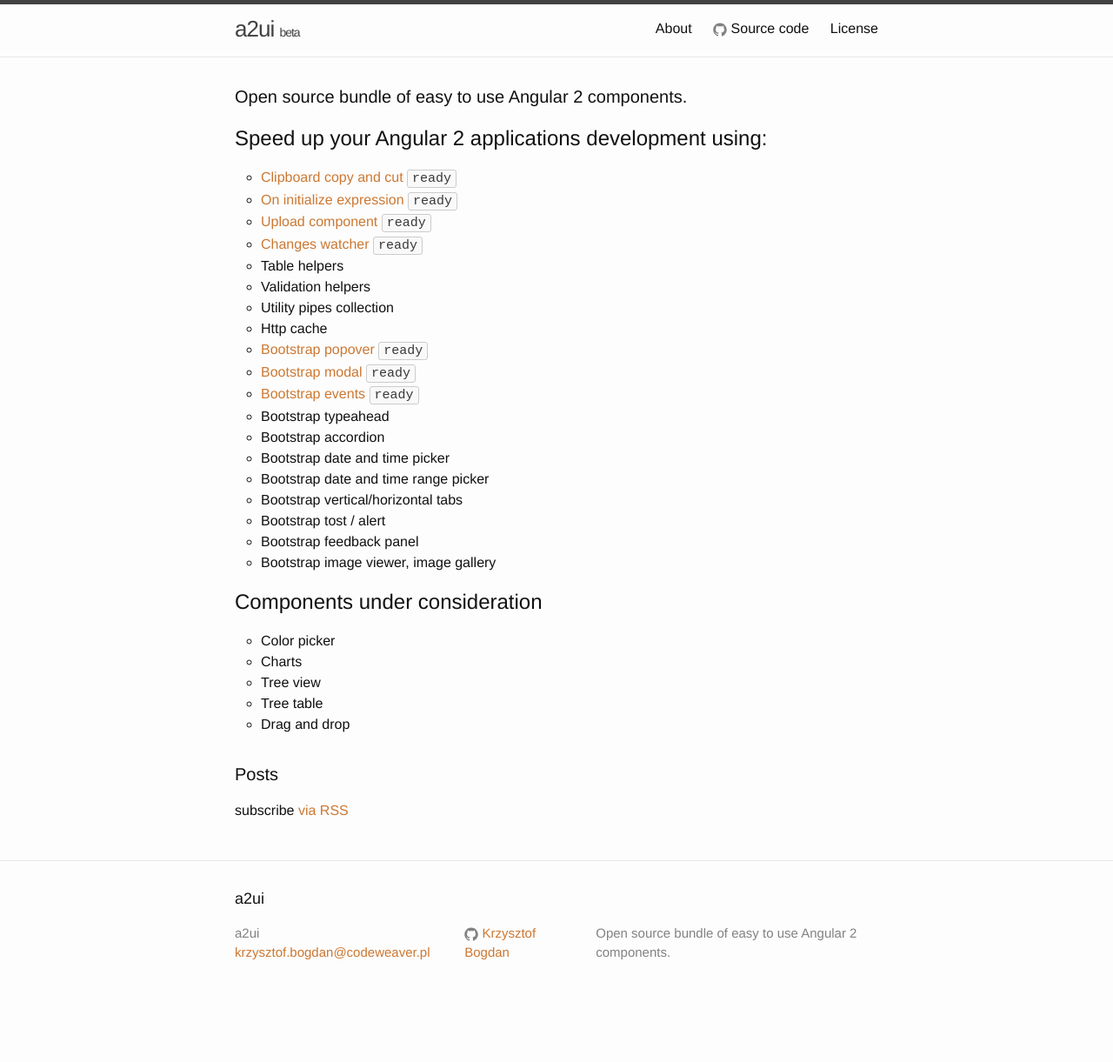
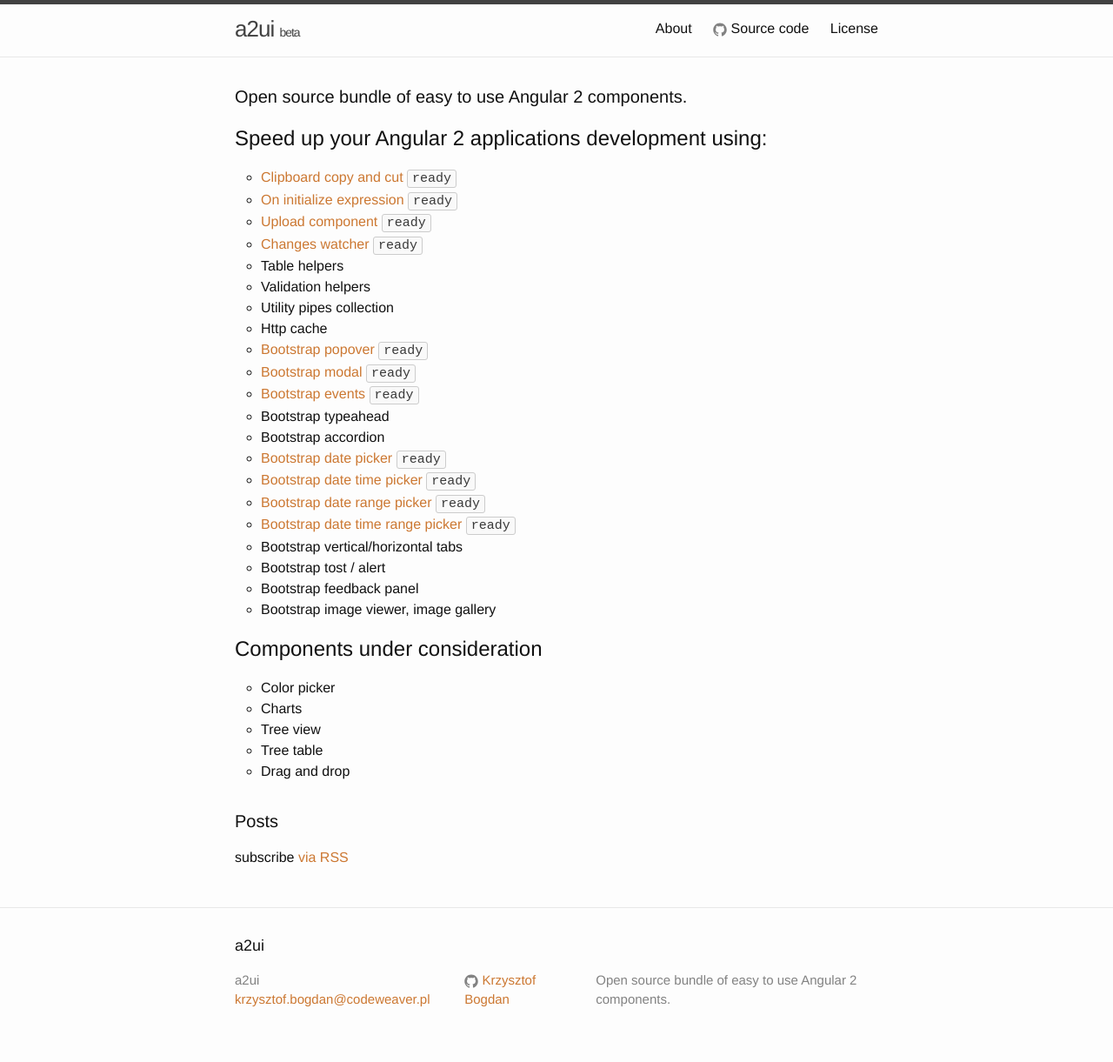
Before and after one commit to a2ui/a2ui, a Jekyll site: the page built from index.html, in a window 1280 px wide. Shown: the whole page at 87% size. Built offline with Jekyll 4.4.1, drawn with Linux system fonts in a browser that asks for light colours; comment, search, counter and statistics services are not loaded; before the commit the page ends 1167 px from its top, so only the background shows below that.

Commit message:
Added date picker components documentation

```diff
--- a/_includes/main.md
+++ b/_includes/main.md
@@ -13,8 +13,10 @@
 * [Bootstrap events](/bootstrap/events) `ready`
 * Bootstrap typeahead
 * Bootstrap accordion
-* Bootstrap date and time picker
-* Bootstrap date and time range picker
+* [Bootstrap date picker](/bootstrap/date-picker) `ready`
+* [Bootstrap date time picker](/bootstrap/date-time-picker) `ready`
+* [Bootstrap date range picker](/bootstrap/date-range-picker) `ready`
+* [Bootstrap date time range picker](/bootstrap/date-time-range-picker) `ready`
 * Bootstrap vertical/horizontal tabs
 * Bootstrap tost / alert
 * Bootstrap feedback panel
```
Also changed, not shown: documentation/bootstrap/date-picker.md (added, +33 -0 lines), documentation/bootstrap/date-range-picker.md (added, +5 -0 lines), documentation/bootstrap/date-time-picker.md (added, +5 -0 lines), documentation/bootstrap/date-time-range-picker.md (added, +5 -0 lines).
